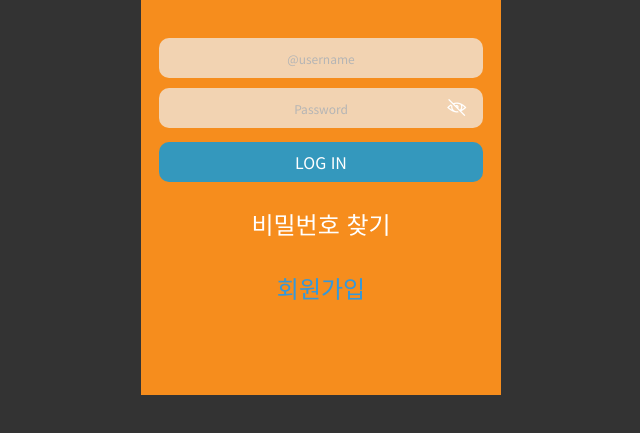
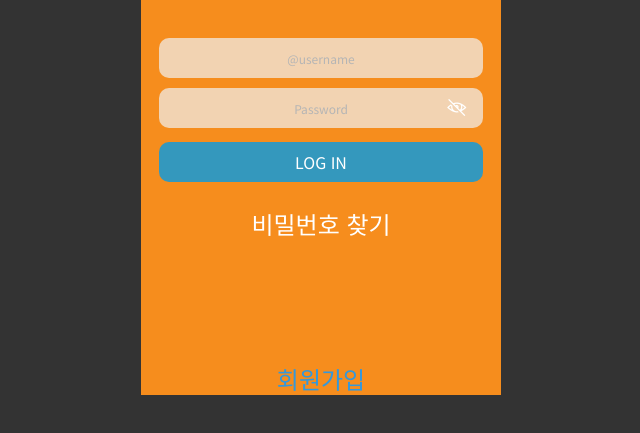
Before and after one commit to suyungjin/potfolio-admin, a plain HTML site: page index.html in a window 1280 px wide. Shown: the part 305-738 px from the top of the page, without its empty margins (319-959 px from the left). Drawn offline with nearby package versions, Linux system fonts and the light colour scheme.

Commit message:
Update login.css

```diff
--- a/css/login.css
+++ b/css/login.css
@@ -91,10 +91,8 @@ body{
     font-size: 24px;
 }
 .b2{
-    position: absolute;
-    bottom: 80px;
-    left: 50%;
-    transform: translateX(-50%);
+    display:block;
+    margin: 100px auto;
     width: 260px;
     padding: 10px 0;
     text-decoration: none;
```
